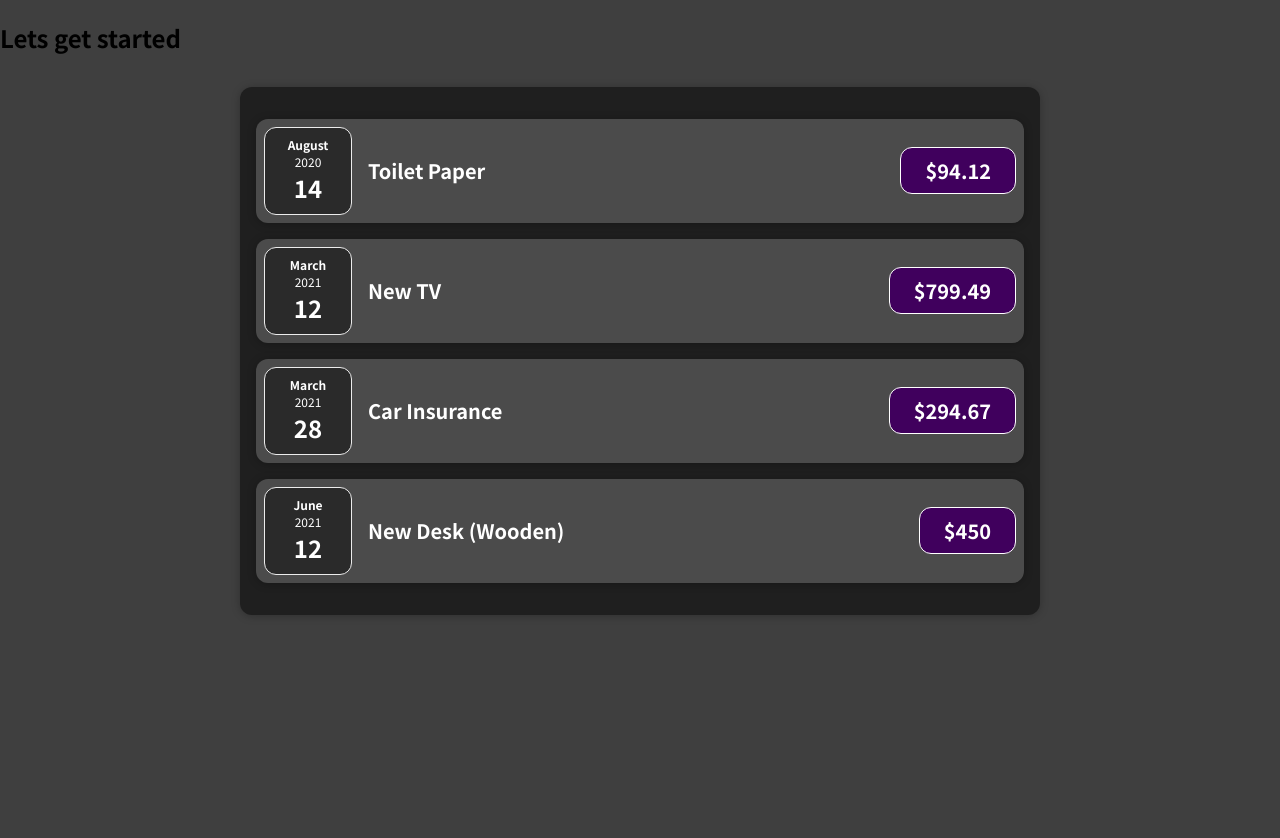
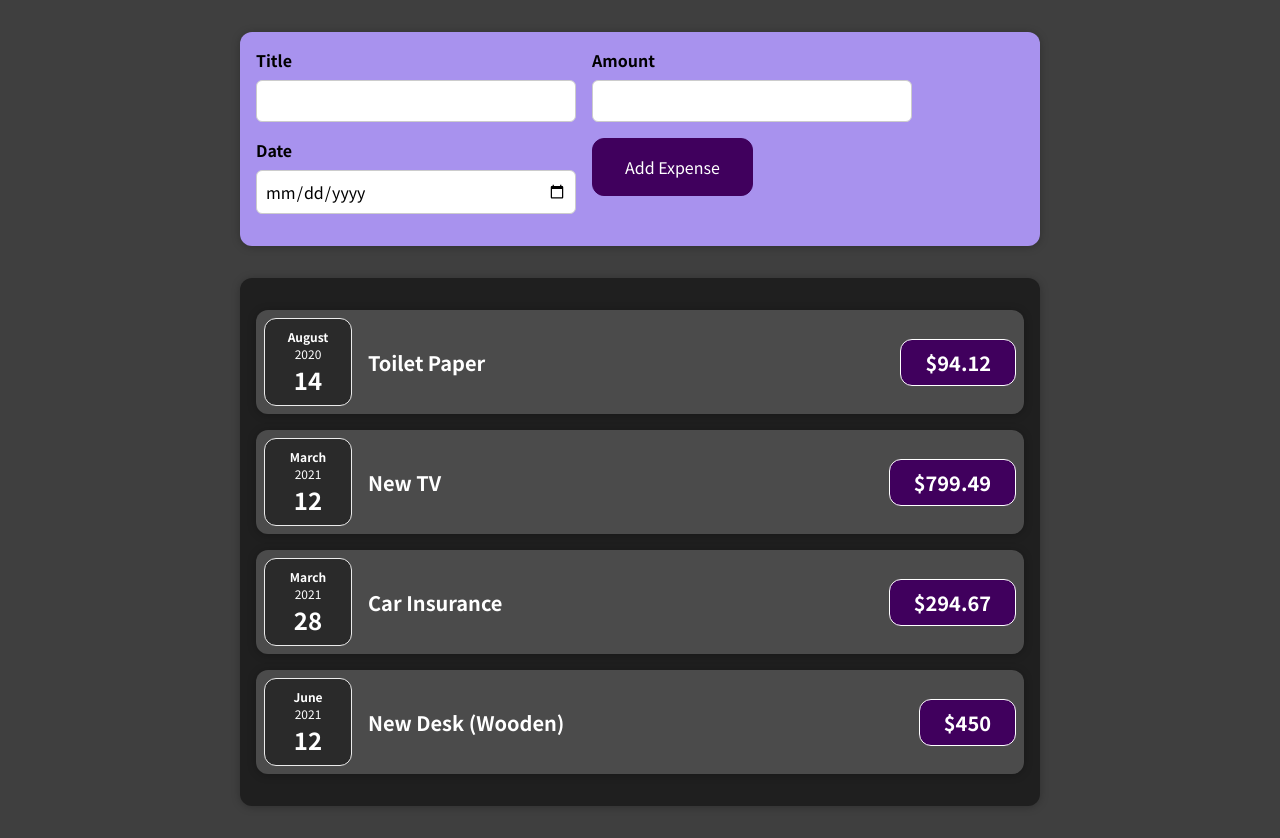
Before and after one commit to MaxTarasevich/expense-app, a React (Create React App) app: page / in a window 1280 px wide. Before the commit the page ends 800 px from the top, so only its background shows below. Built offline with nearby package versions, Linux system fonts and the light colour scheme.

Commit message:
feat: add new expense, expense form

```diff
--- a/src/App.js
+++ b/src/App.js
@@ -1,4 +1,5 @@
 import Expenses from './components/Expenses/Expenses'
+import NewExpense from './components/NewExpense/NewExpense'
 
 function App() {
   const expenses = [
@@ -24,7 +25,7 @@
   ]
   return (
     <div>
-      <h2>Lets get started</h2>
+      <NewExpense />
       <Expenses expenses={expenses} />
     </div>
   )
--- /dev/null
+++ b/src/components/NewExpense/ExpenseForm.css
@@ -0,0 +1,26 @@
+.new-expense__controls {
+  display: flex;
+  flex-wrap: wrap;
+  gap: 1rem;
+  margin-bottom: 1rem;
+  text-align: left;
+}
+
+.new-expense__control label {
+  font-weight: bold;
+  margin-bottom: 0.5rem;
+  display: block;
+}
+
+.new-expense__control input {
+  font: inherit;
+  padding: 0.5rem;
+  border-radius: 6px;
+  border: 1px solid #ccc;
+  width: 20rem;
+  max-width: 100%;
+}
+
+.new-expense__actions {
+  text-align: right;
+}
--- /dev/null
+++ b/src/components/NewExpense/ExpenseForm.jsx
@@ -0,0 +1,29 @@
+import React from 'react'
+
+import './ExpenseForm.css'
+
+const ExpenseForm = () => {
+  return (
+    <form>
+      <div className="new-expense__controls">
+        <div className="new-expense__control">
+          <label>Title</label>
+          <input type="text" />
+        </div>
+        <div className="new-expense__control">
+          <label>Amount</label>
+          <input type="number" min="0.01" step="0.01" />
+        </div>
+        <div className="new-expense__control">
+          <label>Date</label>
+          <input type="date" min="2019-01-01" max="2023-12-31" />
+        </div>
+        <div className="new-expense__actions">
+          <button type="submit">Add Expense</button>
+        </div>
+      </div>
+    </form>
+  )
+}
+
+export default ExpenseForm
--- /dev/null
+++ b/src/components/NewExpense/NewExpense.css
@@ -0,0 +1,38 @@
+.new-expense {
+  background-color: #a892ee;
+  padding: 1rem;
+  margin: 2rem auto;
+  width: 50rem;
+  max-width: 95%;
+  border-radius: 12px;
+  text-align: center;
+  box-shadow: 0 1px 8px rgba(0, 0, 0, 0.25);
+}
+
+.new-expense button {
+  font: inherit;
+  cursor: pointer;
+  padding: 1rem 2rem;
+  border: 1px solid #40005d;
+  background-color: #40005d;
+  color: white;
+  border-radius: 12px;
+  margin-right: 1rem;
+}
+
+.new-expense button:hover,
+.new-expense button:active {
+  background-color: #510674;
+  border-color: #510674;
+}
+
+.new-expense button.alternative {
+  color: #220131;
+  border-color: transparent;
+  background-color: transparent;
+}
+
+.new-expense button.alternative:hover,
+.new-expense button.alternative:active {
+  background-color: #ddb3f8;
+}
--- /dev/null
+++ b/src/components/NewExpense/NewExpense.jsx
@@ -0,0 +1,14 @@
+import React from 'react'
+import ExpenseForm from './ExpenseForm'
+
+import './NewExpense.css'
+
+const NewExpense = () => {
+  return (
+    <div className="new-expense">
+      <ExpenseForm />
+    </div>
+  )
+}
+
+export default NewExpense
```
